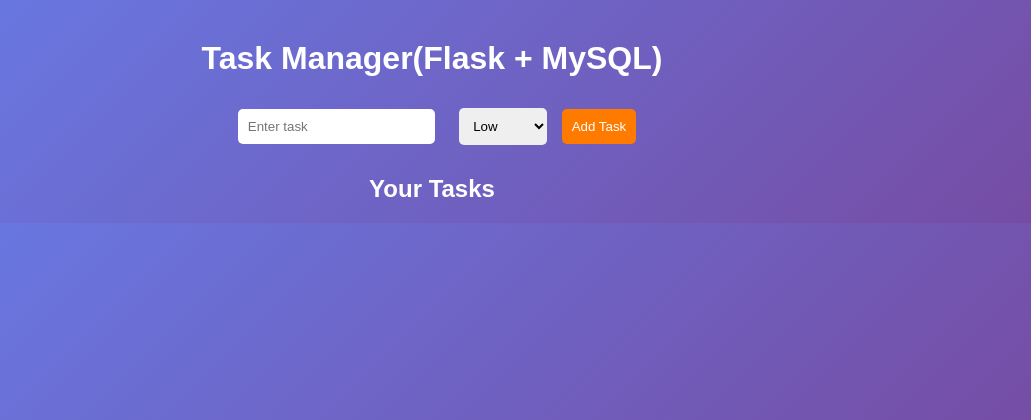
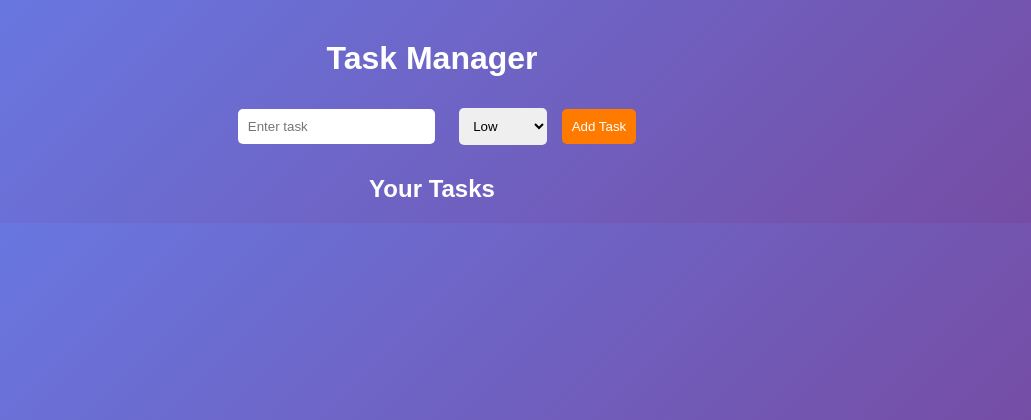
Before and after one commit to vinayashree06/flask-jenkins, a Flask app: page / in a window 1280 px wide. Shown: the top 420 px of the page, without its empty margins (208-1239 px from the left). Run offline with Flask 3, Linux system fonts and the light colour scheme; data that the repository does not hold is empty.

Commit message:
Remove 'Flask + MySQL' from header

```diff
--- a/templates/index.html
+++ b/templates/index.html
@@ -64,7 +64,7 @@
 <body>
 
 <div class="container">
-    <h1> Task Manager(Flask + MySQL) </h1>
+    <h1> Task Manager</h1>
 
     <form action="/add" method="POST">
         <input type="text" name="title" placeholder="Enter task" required>
```
